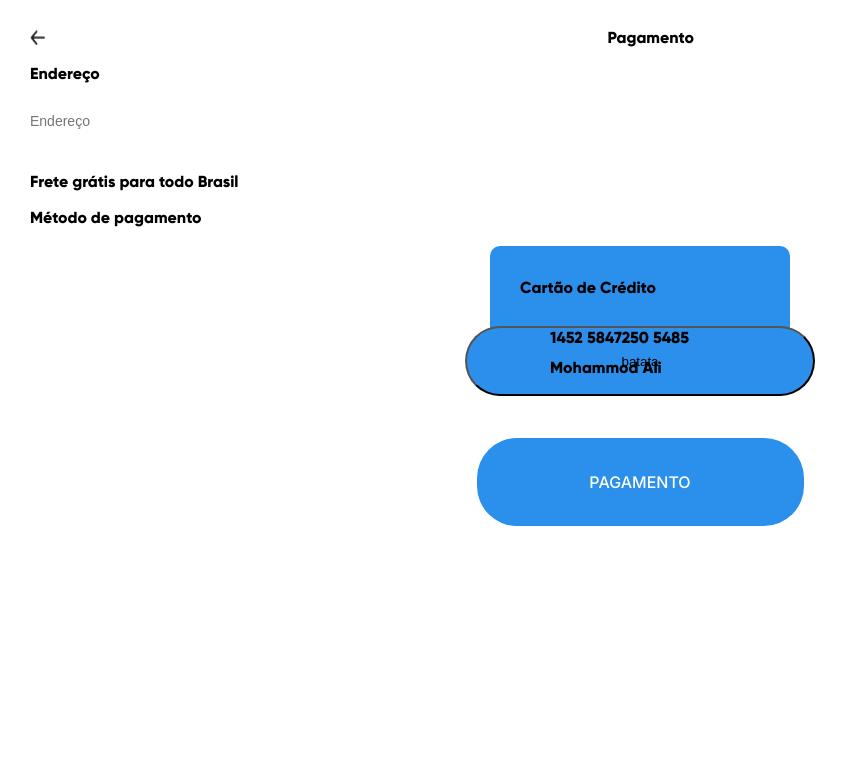
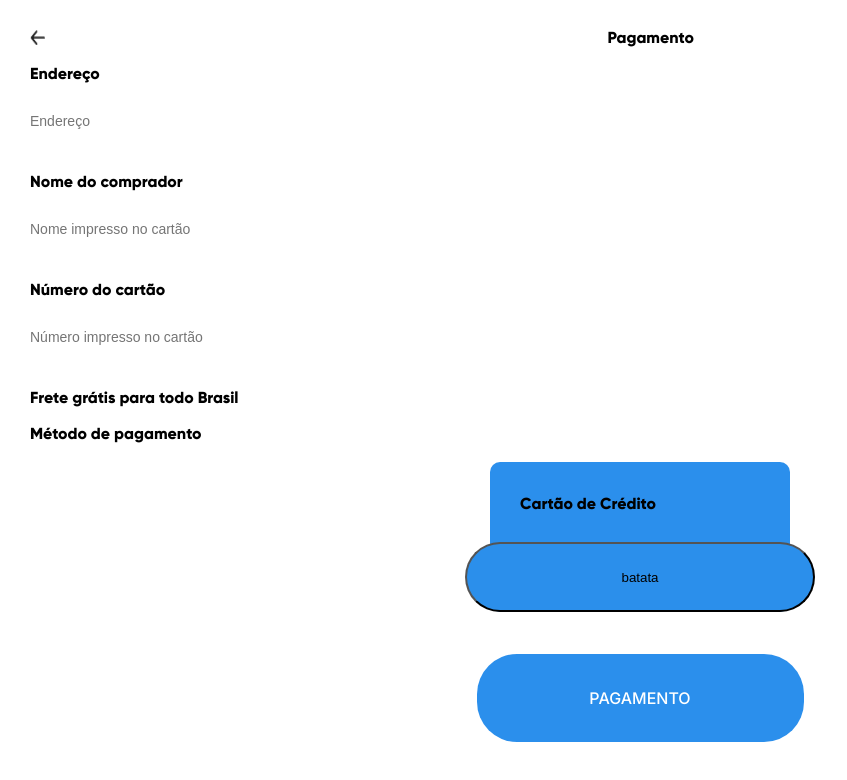
Before and after one commit to beldmoreira/projeto14_boot-store_front, a React (Create React App) app: page /payment in a window 1280 px wide. Shown: the top 780 px of the page, without its empty margins (0-847 px from the left). Built offline with nearby package versions, Linux system fonts and the light colour scheme.

Commit message:
Changes regarding submit data and layout mofifications

```diff
--- a/src/pages/Cart/index.jsx
+++ b/src/pages/Cart/index.jsx
@@ -10,16 +10,16 @@ export default function Cart(){
     <>
         <Caixa>
             <IMG2 src='Arrow - Left.png'></IMG2>
-            <p><Ab>MY Cart</Ab></p >
+            <p><Ab>Meu Carrinho</Ab></p >
             <IMG22  ></IMG22 >
         </Caixa>
         <Oder>
-            Orders
+           Pedidos
         </Oder>
         <Container>
 
         <Oder>
-            Orders
+            Pedidos
         </Oder>
         {n.map((ns)=>{
             return(
--- a/src/pages/Login/index.jsx
+++ b/src/pages/Login/index.jsx
@@ -60,7 +60,7 @@ export default function Login(){
                 value={formData.password}
                 />
 
-                <BlueButton onClick={() => navigate("/4")} >
+                <BlueButton onClick={() => navigate("/home")} >
                      Entrar
                 </BlueButton>
             </Form>
--- a/src/pages/Payment/index.jsx
+++ b/src/pages/Payment/index.jsx
@@ -1,16 +1,33 @@
 import { useState } from "react";
+import axios from "axios";
 import {Caixa,IMG22,IMG2,P,Pn,Ab,Order,Order2,FormPay,Cartao,Pnome,Cartao2, B, Container} from "./style.jsx"
 import BlueButton from '../../components/BlueButton.jsx';
 
 
-export default function Tela7(){
+export default function Payment(){
     const [valor, setValor] = useState('ok');
+    const [buyerName, setBuyerName] = useState("");
     const [address, setAddress] = useState("");
+    const [cardNumber, setCardNumber] = useState("");
 
 
-    function val(){
-        setValor('Fim')
-    }
+      async function handleSubmit(e) {
+        e.preventDefault();
+        try {
+          await axios.post("http://localhost:5000/order", {
+            buyerName,
+            address,
+            cardNumber
+          });
+
+          alert("Pedido feito com sucesso!");
+
+        } catch (error) {
+          alert("Ops! Infelizmente aconteceu um erro! Tente novamente!");
+          console.log(error);
+        }
+      }
+
     return(
         <>
             <Caixa>
@@ -19,12 +36,27 @@ export default function Tela7(){
                 <IMG22  ></IMG22 >
             </Caixa>
             <Order>Endereço</Order>
-            <FormPay>
+
+            <FormPay onSubmit={handleSubmit}>
                 <Order2
                 type="text"
-                value={address}
                 placeholder="Endereço"
                 onChange={(e) => setAddress(e.target.value)}
+                value ={address}
+                />
+             <Order> Nome do comprador </Order>
+                <Order2
+                type="text"
+                placeholder="Nome impresso no cartão"
+                onChange={(e) => setBuyerName(e.target.value)}
+                value ={buyerName}
+                />
+             <Order>Número do cartão</Order>
+                <Order2
+                type="number"
+                placeholder="Número impresso no cartão"
+                onChange={(e) => setCardNumber(e.target.value)}
+                value ={cardNumber}
                 />
             </FormPay>
                 <Order> Frete grátis para todo Brasil </Order>
@@ -32,14 +64,14 @@ export default function Tela7(){
             <Container>
                 <Cartao>
                     <P>Cartão de Crédito</P>
-                    <Pn>1452 5847250 5485</Pn>
-                    < Pnome>Mohammod Ali</Pnome>
+                    <Pn>{cardNumber}</Pn>
+                    < Pnome>{buyerName}</Pnome>
                         < Cartao2></Cartao2>
                         <div className={valor} >
                         <B >batata </B>
                         </div  >
                 </Cartao>
-            <BlueButton onClick={val}>PAGAMENTO</BlueButton>
+            <BlueButton type="submit" onClick={() => prompt("Pedido realizado com sucesso!")}>PAGAMENTO</BlueButton>
 
 
             </Container>
```
